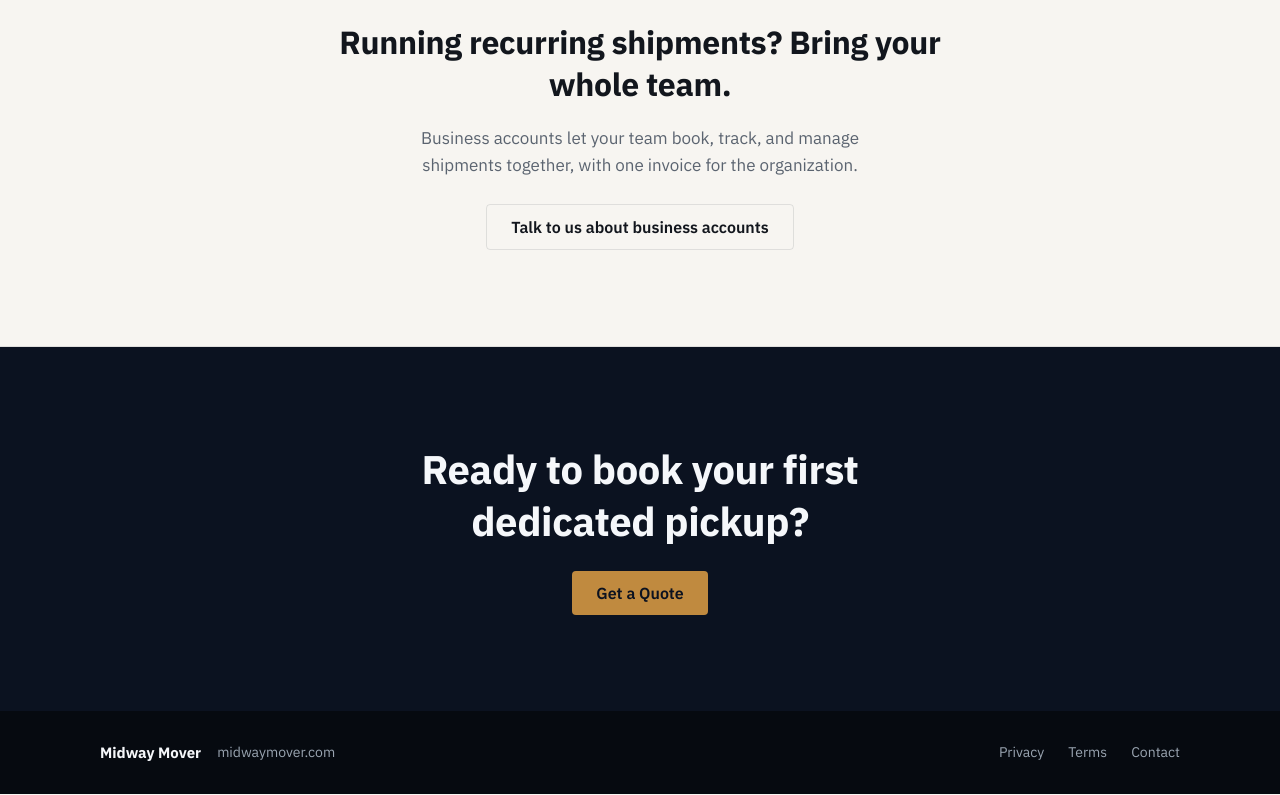
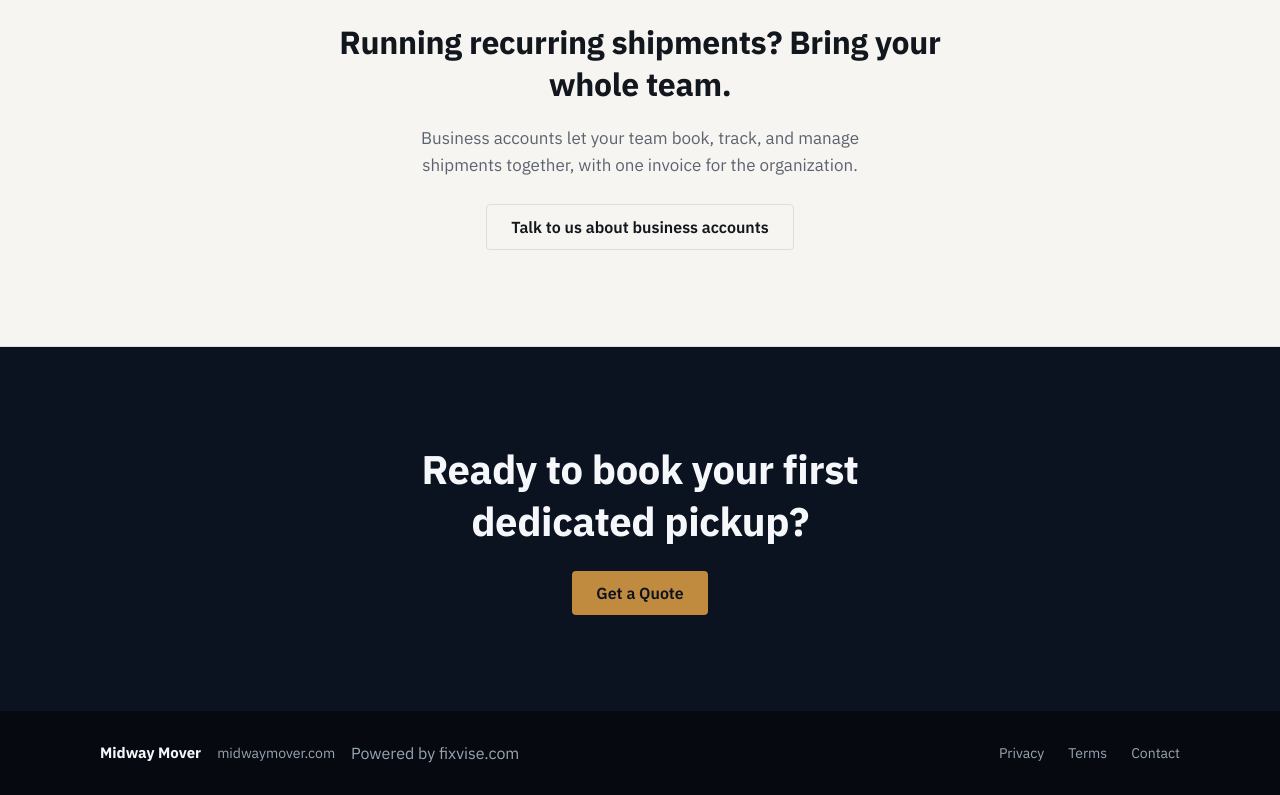
Before and after one commit to farooqumareng-alt/midwaymover, a Next.js app in the folder apps/web/: page / in a window 1280 px wide. Shown: the part 2414-3209 px from the top of the page. Built offline with nearby package versions, Linux system fonts and the light colour scheme.

Commit message:
feat: add fixvise credit to footer

```diff
--- a/apps/web/src/components/marketing/Footer.tsx
+++ b/apps/web/src/components/marketing/Footer.tsx
@@ -7,6 +7,7 @@ export function Footer() {
         <div className={styles.brand}>
           <span className={styles.brandName}>Midway Mover</span>
           <span className={styles.domain}>midwaymover.com</span>
+          <span className={styles.credit}>Powered by <a href="https://fixvise.com" target="_blank" rel="noopener">fixvise.com</a></span>
         </div>
         <div className={styles.links}>
           <a href="/privacy">Privacy</a>
```
